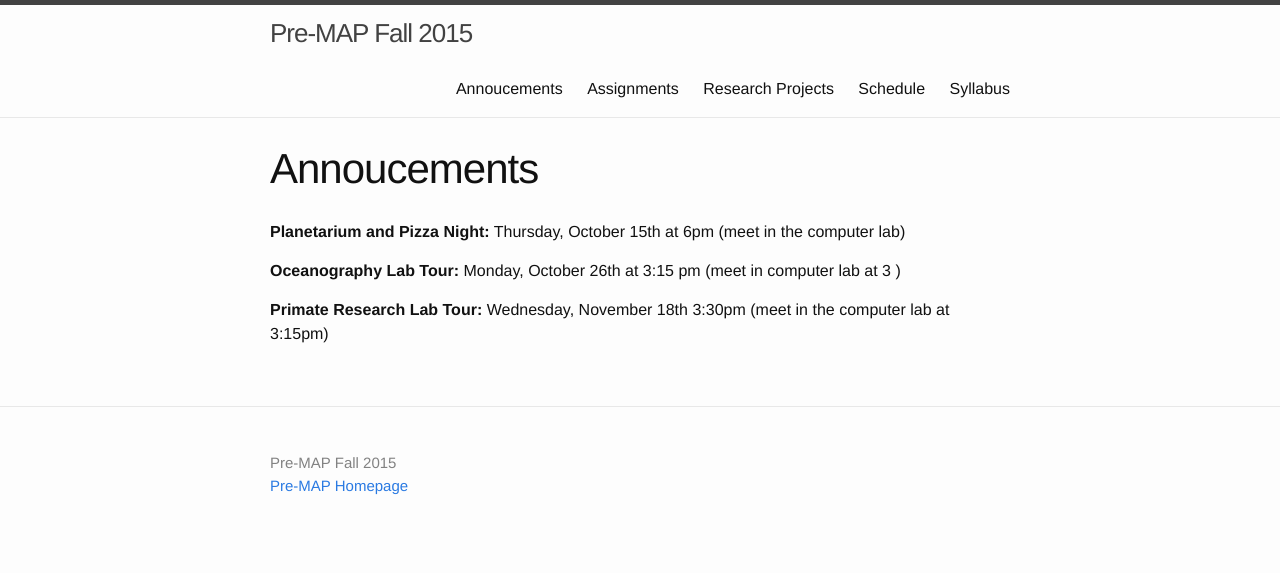
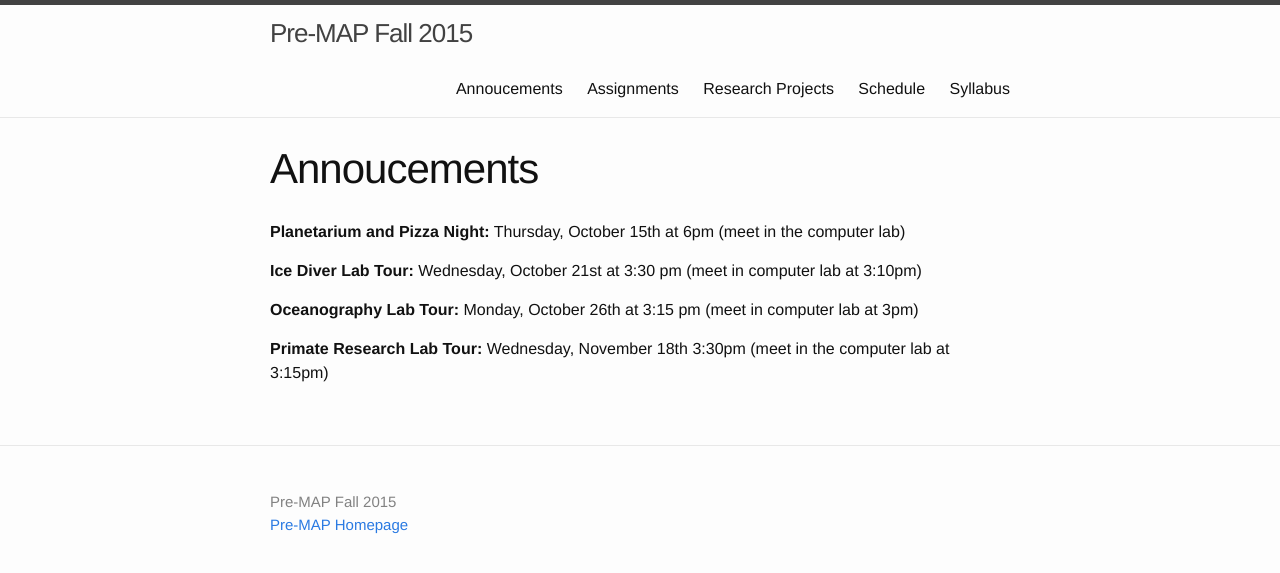
Before and after one commit to kgarofali/Pre-MAP, a Jekyll site: the page built from annoucements.md, in a window 1280 px wide. Shown: the top 573 px of the page. Built offline with Jekyll 4.4.1, drawn with Linux system fonts in a browser that asks for light colours.

Commit message:
another lab tour

```diff
--- a/annoucements.md
+++ b/annoucements.md
@@ -6,6 +6,8 @@ permalink: annoucements/
 
 **Planetarium and Pizza Night:** Thursday, October 15th at 6pm (meet in the computer lab)
 
-**Oceanography Lab Tour:** Monday, October 26th at 3:15 pm (meet in computer lab at 3 )
+**Ice Diver Lab Tour:** Wednesday, October 21st at 3:30 pm (meet in computer lab at 3:10pm)
+
+**Oceanography Lab Tour:** Monday, October 26th at 3:15 pm (meet in computer lab at 3pm)
 
 **Primate Research Lab Tour:** Wednesday, November 18th 3:30pm (meet in the computer lab at 3:15pm)
```
